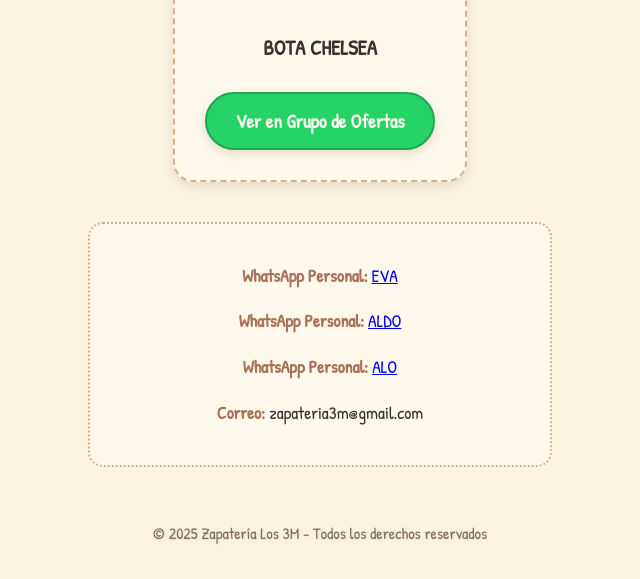
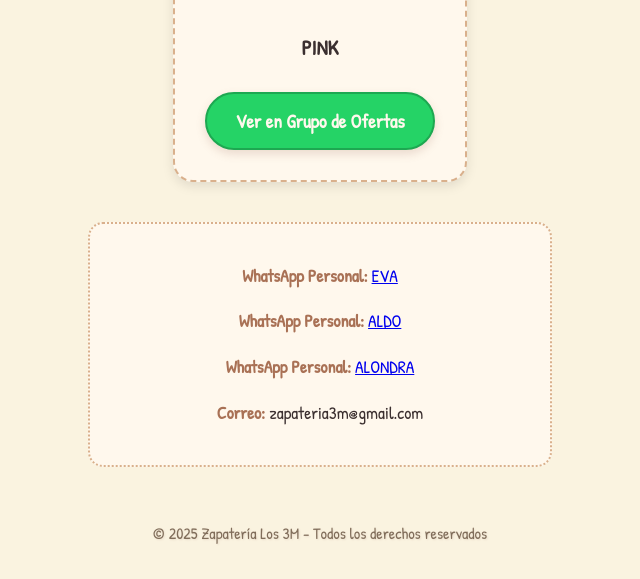
Before and after one commit to zapateria3m/distribuidora, a plain HTML site: page index.html in a window 1280 px wide. Shown: the part 1068-1647 px from the top of the page, without its empty margins (320-960 px from the left). Drawn offline with Linux system fonts and the light colour scheme; a web font is replaced by a local one.

Commit message:
Update index.html

```diff
--- a/index.html
+++ b/index.html
@@ -154,7 +154,7 @@
     <div style="display: flex; flex-wrap: wrap; justify-content: center; gap: 30px;">
       <div style="background-color: #FFF8ED; border: 2px dashed #D9B08C; border-radius: 20px; padding: 20px; width: 250px; box-shadow: 0 4px 12px rgba(0,0,0,0.1); text-align: center;">
         <img src="1.jpg" alt="Oferta especial" style="width: 100%; border-radius: 12px; margin-bottom: 15px;">
-        <h3 style="font-size: 1.3rem; color: #3B2F2F;">BOTA CHELSEA</h3>
+        <h3 style="font-size: 1.3rem; color: #3B2F2F;">PINK</h3>
         <p style="font-size: 1.1rem; color: #A97155; margin: 10px 0;"><strong></strong></p>
         <a href="https://chat.whatsapp.com/Gd6xBCNKkyd7h5dQO8IZrr" class="btn btn-wsp" style="display: inline-block; margin-top: 10px;" target="_blank" aria-label="Ver más ofertas en WhatsApp">
           Ver en Grupo de Ofertas
@@ -166,7 +166,7 @@
   <div class="contact-info" id="contacto">
     <p><strong>WhatsApp Personal:</strong> <a href="https://wa.me/522462003538" target="_blank" rel="noopener noreferrer">EVA</a></p>
     <p><strong>WhatsApp Personal:</strong> <a href="https://wa.me/522462704446" target="_blank" rel="noopener noreferrer">ALDO</a></p>
-    <p><strong>WhatsApp Personal:</strong> <a href="https://wa.me/522461857558" target="_blank" rel="noopener noreferrer">ALO</a></p>
+    <p><strong>WhatsApp Personal:</strong> <a href="https://wa.me/522461857558" target="_blank" rel="noopener noreferrer">ALONDRA</a></p>
     <p><strong>Correo:</strong> zapateria3m@gmail.com</p>
   </div>
 
```
